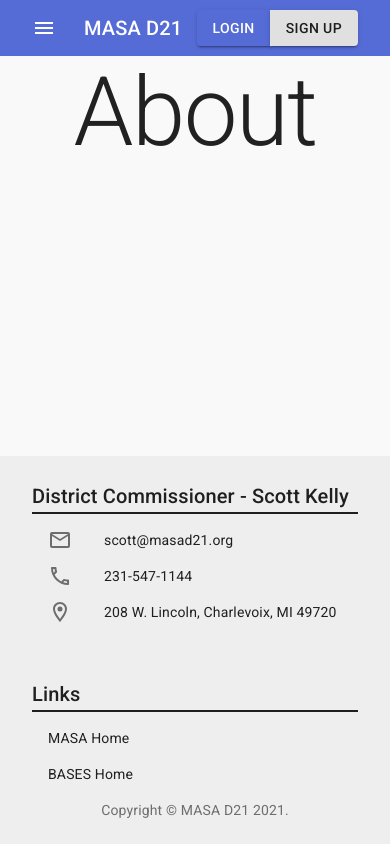
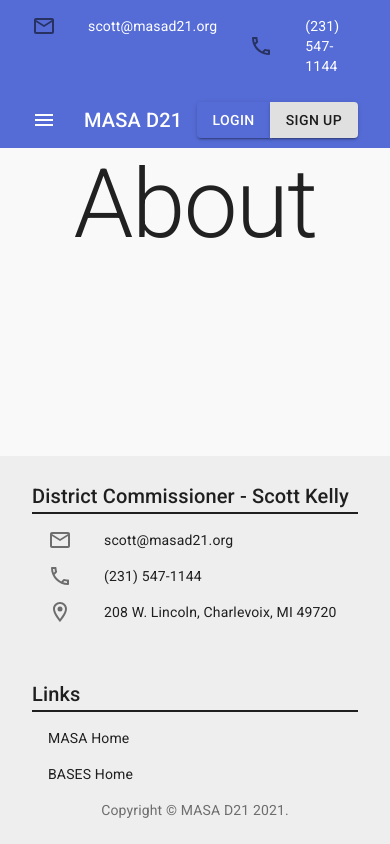
Before and after one commit to mikecebul/d21softball-frontend, a Next.js app: page /about in a window 390 px wide. Built offline with nearby package versions, Linux system fonts and the light colour scheme; no server answers.

Commit message:
email and phone on navbar

```diff
--- a/components/NavDesktop.js
+++ b/components/NavDesktop.js
@@ -31,6 +31,12 @@ const useStyles = makeStyles((theme) => ({
     "& span, & svg": {
       fontSize: "2rem",
     },
+  },
+  navbar: {
+    flexDirection: "column",
+  },
+  navItem: {
+    flexDirection: "row",
   },
 }));
 
--- a/components/Navbar.js
+++ b/components/Navbar.js
@@ -19,6 +19,9 @@ import {
   ListItem,
   ListItemText,
 } from "@material-ui/core";
+import ListItemIcon from "@material-ui/core/ListItemIcon";
+import EmailOutlinedIcon from "@material-ui/icons/EmailOutlined";
+import PhoneOutlinedIcon from "@material-ui/icons/PhoneOutlined";
 
 import useMediaQuery from "@material-ui/core/useMediaQuery";
 import { useTheme } from "@material-ui/core/styles";
@@ -34,6 +37,16 @@ const useStyles = makeStyles((theme) => ({
     "& span, & svg": {
       fontSize: "2rem",
     },
+  },
+  navbar: {
+    flexDirection: "column",
+  },
+  navItems: {
+    flexDirection: "row",
+    justifyContent: "center",
+  },
+  horizMenu: {
+    display: "flex",
   },
 }));
 
@@ -58,6 +71,27 @@ export default function Navbar() {
     <div>
       <AppBar position="static">
         <Container maxWidth="xl">
+          <Box display="flex" className={classes.navbar}>
+            <Box display="flex" className={classes.navItems}>
+              <List dense className={classes.horizMenu}>
+                <Link href="mailto:scott@masad21.org" color="inherit">
+                  <ListItem button>
+                    <ListItemIcon>
+                      <EmailOutlinedIcon />
+                    </ListItemIcon>
+                    <ListItemText primary="scott@masad21.org" />
+                  </ListItem>
+                </Link>
+                <Link href="tel:123-547-1144" color="inherit">
+                  <ListItem button>
+                    <ListItemIcon>
+                      <PhoneOutlinedIcon />
+                    </ListItemIcon>
+                    <ListItemText primary="(231) 547-1144" />
+                  </ListItem>
+                </Link>
+              </List>
+            </Box>
             <Toolbar>
               {matches ? (
                 <NavDesktop />
@@ -97,6 +131,7 @@ export default function Navbar() {
                 </ButtonGroup>
               )}
             </Toolbar>
+          </Box>
         </Container>
       </AppBar>
     </div>
--- a/components/StickyFooter.js
+++ b/components/StickyFooter.js
@@ -50,7 +50,7 @@ const StickyFooter = () => {
                   <ListItemIcon>
                     <PhoneOutlinedIcon />
                   </ListItemIcon>
-                  <ListItemText primary="231-547-1144" />
+                  <ListItemText primary="(231) 547-1144" />
                 </ListItem>
               </Link>
               <Link
```
Lines whose indentation alone changed are shown as unchanged.
